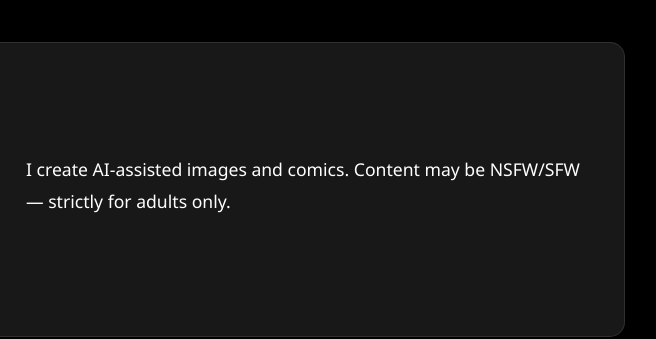
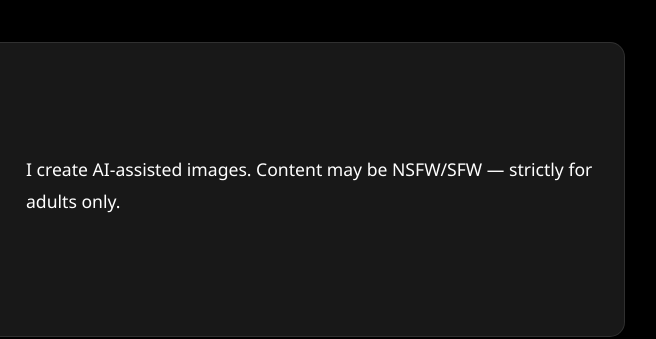
Before and after one commit to Jfdedit3/github.io, a plain HTML site: page index.html in a window 1280 px wide. Shown: the part 358-697 px from the top of the page, 445-1101 px from the left. Drawn offline with Linux system fonts and the light colour scheme.

Commit message:
Update index.html

```diff
--- a/index.html
+++ b/index.html
@@ -336,7 +336,7 @@
       <div class="about-content">
         <img src="akzh21.jpg" alt="Illustration of z4trox" loading="lazy">
         <div class="about-text">
-          <p>I create AI-assisted images and comics. Content may be NSFW/SFW — strictly for adults only.</p>
+          <p>I create AI-assisted images. Content may be NSFW/SFW — strictly for adults only.</p>
         </div>
       </div>
     </section>
```
